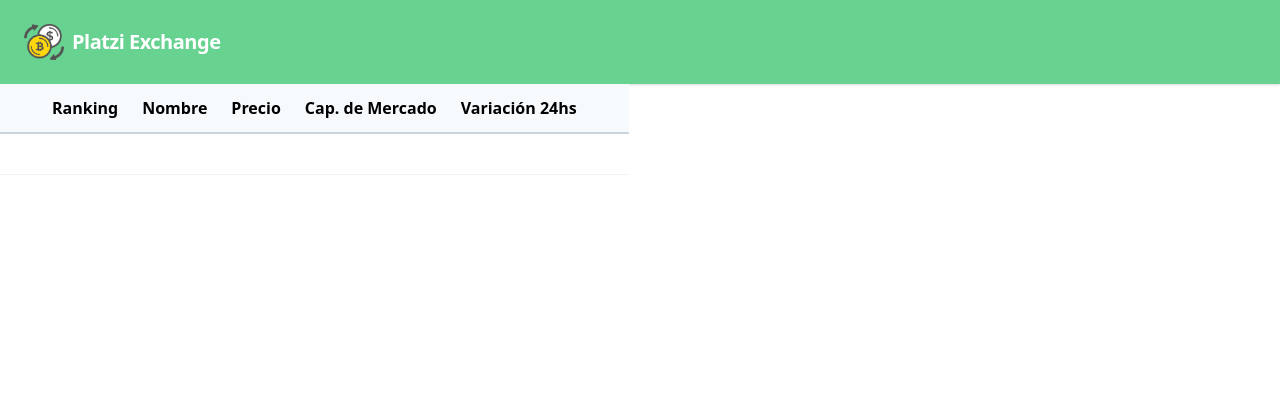
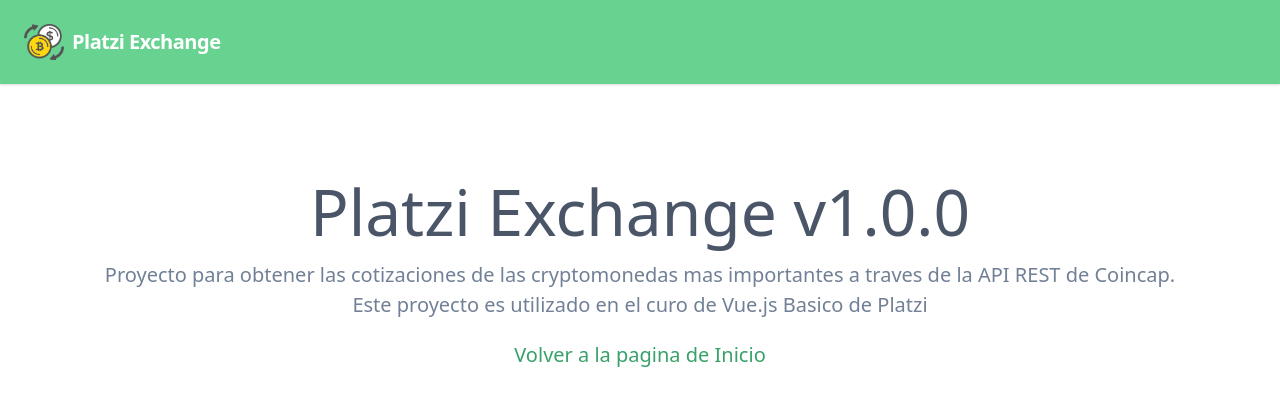
Before and after one commit to leinerke/platzi-exchange, a Vue app: page /about in a window 1280 px wide. Shown: the top 406 px of the page. Built offline with nearby package versions, Linux system fonts and the light colour scheme.

Commit message:
Introducción y Setup de Vue Router.

```diff
--- a/package.json
+++ b/package.json
@@ -10,7 +10,8 @@
   "dependencies": {
     "core-js": "^3.6.5",
     "tailwindcss": "^1.1.2",
-    "vue": "^2.6.11"
+    "vue": "^2.6.11",
+    "vue-router": "^3.5.3"
   },
   "devDependencies": {
     "@ianaya89/vue-cli-plugin-tailwind": "~1.1.0",
--- a/src/App.vue
+++ b/src/App.vue
@@ -1,19 +1,17 @@
 <template>
   <main>
     <px-header />
-    <px-assets-table />
+    <router-view class="container px-5 sm:p-20 flex justify-center" />
   </main>
 </template>
 
 <script>
 import PxHeader from '@/components/PxHeader';
-import PxAssetsTable from '@/components/PxAssetsTable';
 
 export default {
   name: 'App',
   components: {
     PxHeader,
-    PxAssetsTable,
   },
 };
 </script>
--- a/src/main.js
+++ b/src/main.js
@@ -1,9 +1,11 @@
 import Vue from 'vue'
 import App from './App.vue'
 import '@/assets/css/tailwind.css'
+import router from'@/router';
 
 Vue.config.productionTip = false
 
 new Vue({
+  router,
   render: h => h(App),
 }).$mount('#app')
--- /dev/null
+++ b/src/router.js
@@ -0,0 +1,28 @@
+import Vue from 'vue';
+import Router from 'vue-router';
+import Home from '@/views/Home';
+import About from '@/views/About';
+import Error from '@/views/Error';
+
+Vue.use(Router);
+
+export default new Router({
+	mode: 'history',
+	routes: [
+		{
+			path: '/',
+			name: 'home',
+			component: Home,
+		},
+		{
+			path: '/about',
+			name: 'about',
+			component: About,
+		},
+		{
+			path: '*',
+			name: 'error',
+			component: Error,
+		},
+	],
+});
--- /dev/null
+++ b/src/views/About.vue
@@ -0,0 +1,17 @@
+<template>
+  <div class="flex-col items-center">
+    <h1 class="text-gray-700 text-6xl">Platzi Exchange v1.0.0</h1>
+    <p class="text-gray-600 text-xl text-center">
+      Proyecto para obtener las cotizaciones de las cryptomonedas mas
+      importantes a traves de la API REST de Coincap.
+      <br />Este proyecto es utilizado en el curo de Vue.js Basico de Platzi
+    </p>
+
+    <router-link
+      to="/"
+      class="mt-5 text-xl text-green-600 hover:underline"
+    >
+      Volver a la pagina de Inicio
+    </router-link>
+  </div>
+</template>
--- /dev/null
+++ b/src/views/Error.vue
@@ -0,0 +1,11 @@
+<template>
+  <div class="flex-col items-center">
+    <h1 class="text-gray-700 text-6xl uppercase">error</h1>
+    <router-link
+      class="mt-5 text-xl text-green-600 hover:underline"
+      to="/"
+    >
+      Volver a la página de Inicio
+    </router-link>
+  </div>
+</template>
--- /dev/null
+++ b/src/views/Home.vue
@@ -0,0 +1,16 @@
+<template>
+  <div>
+    <px-assets-table />
+  </div>
+</template>
+
+<script>
+import PxAssetsTable from '@/components/PxAssetsTable';
+
+export default {
+  name: 'Home',
+  components: {
+    PxAssetsTable,
+  },
+};
+</script>
```
Also changed, not shown: 1 other file (tests, documents, lock files or other folders).
